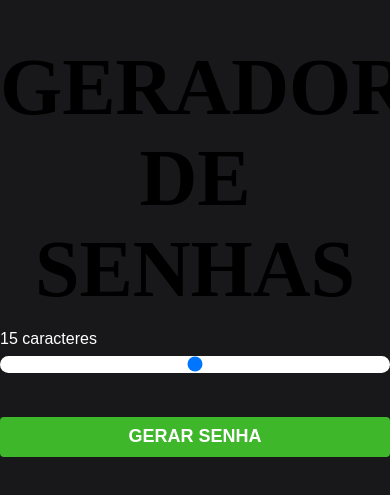
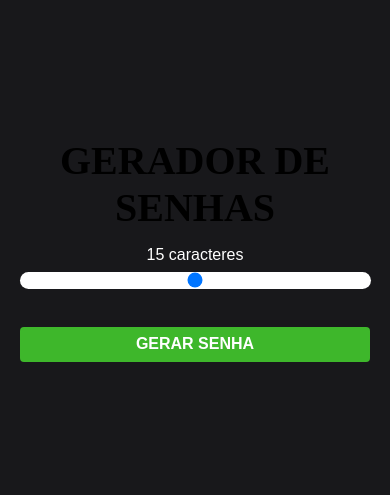
Before and after one commit to isacpimenta/Gerador-de-Senhas, a plain HTML site: page index.html in a window 390 px wide. Shown: the part 173-668 px from the top of the page. Drawn offline with Linux system fonts and the light colour scheme; a web font is replaced by a local one.

Commit message:
Update style.css

```diff
--- a/style.css
+++ b/style.css
@@ -129,3 +129,45 @@ main {
   bottom: 50px;
   opacity: 1;
 }
+
+@media only screen and (max-width: 768px) {
+  #tittle h1 {
+    font-size: 40px;
+  }
+
+  #slider {
+    margin: 8px auto;
+    width: 90%;
+    height: 17px;
+  }
+
+  #form {
+    display: flex;
+    align-items: center;
+    flex-direction: column;
+  }
+
+  #form span {
+    text-align: center;
+  }
+
+  #btn {
+    height: 35px;
+    max-width: 350px;
+    margin-top: 30px;
+    font-size: 16px;
+  }
+
+
+.password {
+  height: 50px;
+  max-width: 350px;
+  margin-top: 10px;
+}
+
+
+.password:hover {
+ transform: scale(1.05);
+}
+
+}
```
